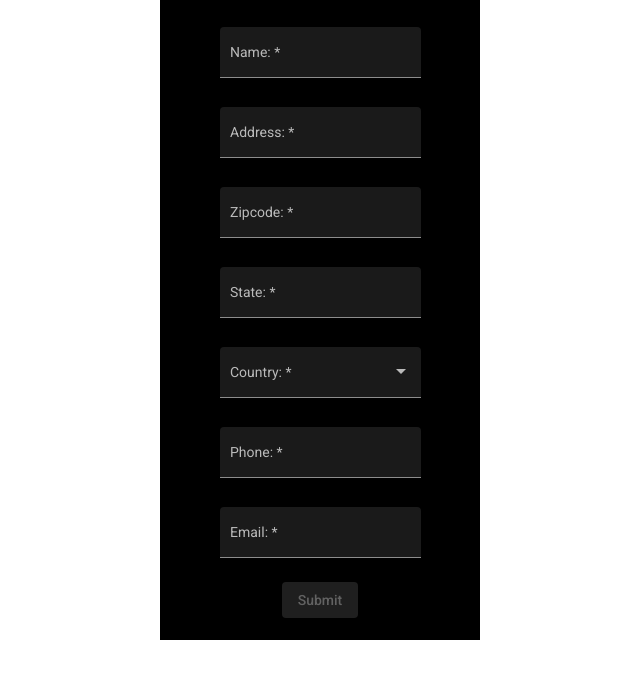
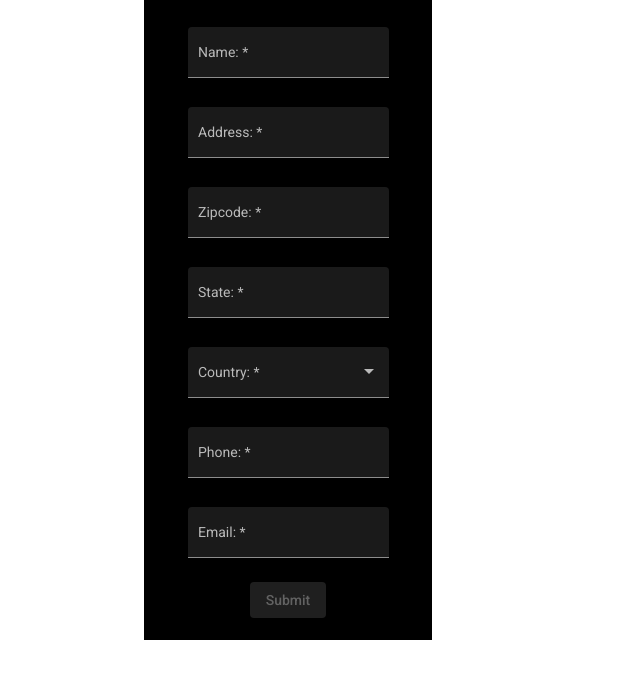
Before and after one commit to cw66786/address_form_practice, an Angular app: page / in a window 1280 px wide. Shown: the top 678 px of the page, without its empty margins (0-640 px from the left). Built offline with nearby package versions, Linux system fonts and the light colour scheme.

Commit message:
need to send defualt values then doen

```diff
--- a/src/app/app.component.html
+++ b/src/app/app.component.html
@@ -1 +1,15 @@
-<app-address-form></app-address-form>
+<div class="wrapper">
+
+    <app-address-form (sendFormInfo)="receiveFormInfo($event)"></app-address-form>
+    <div *ngIf="this.formInfo" class="display-info">
+        <h2>{{formInfo.name}}</h2>
+        <ul>
+            <li>{{formInfo.address}}</li>
+            <li>{{formInfo.zipcode}}</li>
+            <li>{{formInfo.state}}</li>
+            <li>{{formInfo.country}}</li>
+            <li>{{formInfo.phone}}</li>
+            <li>{{formInfo.email}}</li>
+        </ul>
+    </div>
+</div>
--- a/src/app/app.component.scss
+++ b/src/app/app.component.scss
@@ -0,0 +1,32 @@
+*{
+    padding: 0;
+    margin: 0;
+
+}
+
+.wrapper{
+    height: 100vh;
+    width: 100vw;
+
+}
+
+.display-info{
+    position: absolute;
+    top: 0;
+    left: 55vw;
+    width: 45vw;
+    height: 80vh;
+    display: flex;
+    flex-direction: column;
+    justify-content: flex-start;
+    align-items: center;
+
+}
+
+.h2{
+    margin: 20px;
+}
+
+ul{
+    margin: 10px;
+}
--- a/src/app/app.component.ts
+++ b/src/app/app.component.ts
@@ -1,4 +1,5 @@
-import { Component } from '@angular/core';
+import { Component, Input } from '@angular/core';
+import { formObject } from 'src/form-object';
 
 @Component({
   selector: 'app-root',
@@ -7,4 +8,14 @@ import { Component } from '@angular/core';
 })
 export class AppComponent {
   title = 'address_form';
+
+
+
+  formInfo!: formObject | null;
+
+  receiveFormInfo($event: any){
+    this.formInfo = $event;
+
+  }
+
 }
--- a/src/app/pages/address-form/address-form.component.scss
+++ b/src/app/pages/address-form/address-form.component.scss
@@ -5,7 +5,10 @@
 }
 
 .wrapper{
-    width: 50vw;
+    position: relative;
+    top:0;
+    left: 0;
+    width: 45vw;
     height: 100vh;
     display: flex;
 
--- a/src/app/pages/address-form/address-form.component.ts
+++ b/src/app/pages/address-form/address-form.component.ts
@@ -1,21 +1,13 @@
-import { Component, OnInit, Output } from '@angular/core';
+import { Component, OnInit, Output, EventEmitter} from '@angular/core';
 import {
   FormBuilder,
   FormControl,
   FormGroup,
   Validators,
 } from '@angular/forms';
+import { formObject } from 'src/form-object';
 
-interface formInterface {
-   name: string;
-   address: string;
-   zipcode: string;
-   state: string;
-   country: string;
-   phone: string;
-   email: string;
 
- }
 
 
 @Component({
@@ -25,10 +17,11 @@ interface formInterface {
 })
 export class AddressFormComponent implements OnInit {
   @Output()
-  formInfo!: formInterface;
+  sendFormInfo = new EventEmitter<formObject>();
 
   countries: string[] = [' Indian', 'England', 'Singapore','USA'];
   addressForm!: FormGroup;
+  formInfo!: formObject;
 
   constructor(private fb: FormBuilder) { }
 
@@ -52,10 +45,12 @@ export class AddressFormComponent implements OnInit {
       address: this.addressForm.get('address')?.value,
       zipcode: this.addressForm.get('zipcode')?.value,
       state: this.addressForm.get('state')?.value,
-      country: this.addressForm.get('country')?.value,
+      country: this.addressForm.get('countries')?.value,
       phone: this.addressForm.get('phone')?.value,
       email: this.addressForm.get('email')?.value,
-     }
+     };
+
+     this.sendFormInfo.emit(this.formInfo);
 
   }
 }
--- /dev/null
+++ b/src/form-object.ts
@@ -0,0 +1,10 @@
+export interface formObject {
+    name: string;
+    address: string;
+    zipcode: string;
+    state: string;
+    country: string;
+    phone: string;
+    email: string;
+
+  }
```
